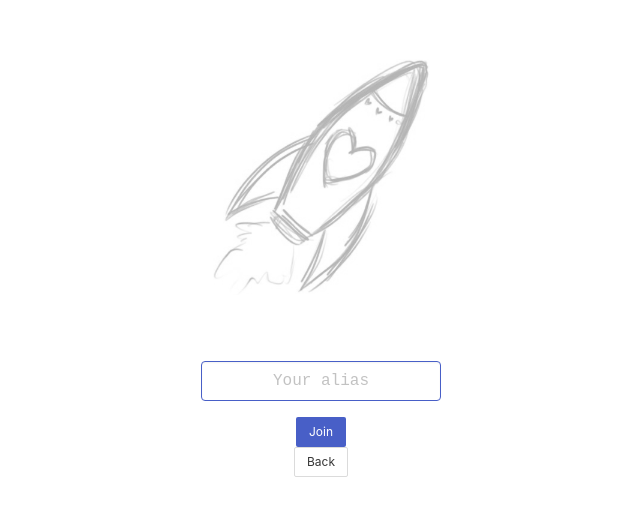
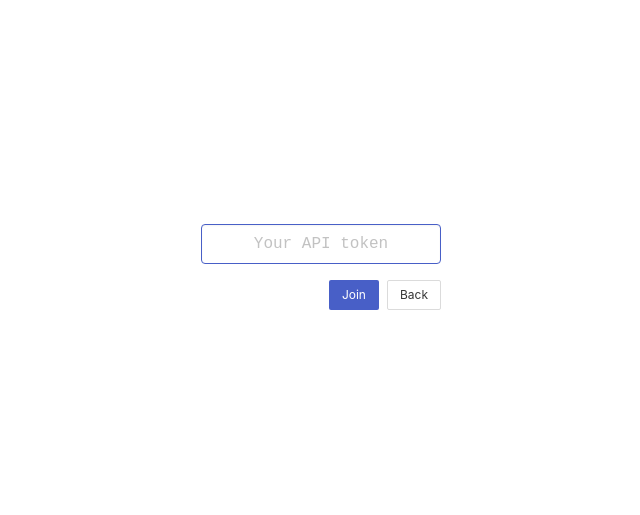
Before and after one commit to mejszin/cowork, a plain HTML site: page register.html in a window 1280 px wide. Shown: the part 133-648 px from the top of the page, without its empty margins (319-959 px from the left). Drawn offline with Linux system fonts and the light colour scheme.

Commit message:
Restyled register page

```diff
--- a/register.html
+++ b/register.html
@@ -18,10 +18,12 @@
 
 <body>
     <div>
-        <img src="rocket.png">
-        <input id="alias-input" class="input is-link" placeholder="Your alias"/>
-        <button class="button is-link is-small" onClick="onCreate()">Join</button>
-        <button class="button is-small" onClick="window.location.href = '/'">Back</button>
+        <!--<img src="rocket.png">-->
+        <input id="alias-input" class="input is-link" placeholder="Your API token"/>
+        <div class="buttons">
+            <button class="button is-link is-small" onClick="onCreate()">Join</button>
+            <button class="button is-small" onClick="window.location.href = '/'">Back</button>
+        </div>
     </div>
 </body>
 
```
